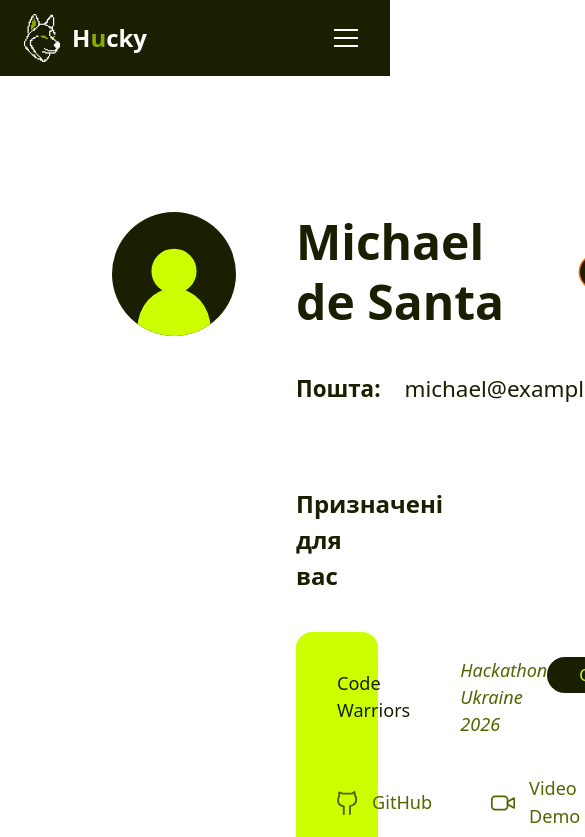
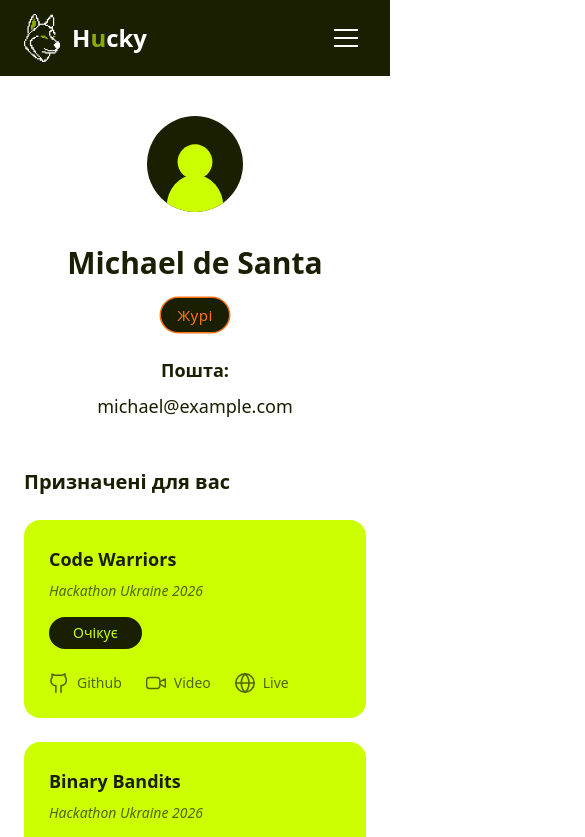
Before and after one commit to aidoteam10-art/Hucky, a SvelteKit app in the folder frontend/: page /profile in a window 390 px wide. Shown: the top 837 px of the page, 585 px wide, since content can reach past the window. Built offline with nearby package versions, Linux system fonts and the light colour scheme.

Commit message:
Додано адаптивнiсть до сторiнки профiлю

```diff
--- a/frontend/src/routes/(app)/profile/+page.svelte
+++ b/frontend/src/routes/(app)/profile/+page.svelte
@@ -22,251 +22,155 @@
             { name: "Fanta Anton Antonovych ", email: "anton@example.com", isCaptain: false }
         ],
         createdTournaments: [
-            {
-                id: 1,
-                title: "Hackathon Ukraine 2026",
-                description: "Національний хакатон для студентських команд. Створюйте інноваційні рішення за 48 годин.",
-                start_date: "2026-03-15T08:00:00.000Z",
-                current_state: "registration", // Відповідає StateTag
-                rounds: 5,
-                registered_teams: 24,
-                max_teams: 50
-            },
-            {
-                id: 2,
-                title: "Hackathon Ukraine 2026",
-                description: "Національний хакатон для студентських команд. Створюйте інноваційні рішення за 48 годин.",
-                start_date: "2026-03-15T08:00:00.000Z",
-                current_state: "active",
-                rounds: 5,
-                registered_teams: 24,
-                max_teams: 50
-            },
-            {
-                id: 3,
-                title: "Hackathon Ukraine 2026",
-                description: "Національний хакатон для студентських команд. Створюйте інноваційні рішення за 48 годин.",
-                start_date: "2026-03-15T08:00:00.000Z",
-                current_state: "registration",
-                rounds: 5,
-                registered_teams: 24,
-                max_teams: 50
-            },
-            {
-                id: 4,
-                title: "Hackathon Ukraine 2026",
-                description: "Національний хакатон для студентських команд. Створюйте інноваційні рішення за 48 годин.",
-                start_date: "2026-03-15T08:00:00.000Z",
-                current_state: "draft",
-                rounds: 5,
-                registered_teams: 24,
-                max_teams: 50
-            }
+            { id: 1, title: "Hackathon Ukraine 2026", description: "Національний хакатон для студентських команд.", start_date: "2026-03-15", current_state: "registration", rounds: 5, registered_teams: 24, max_teams: 50 },
+            { id: 2, title: "Hackathon Ukraine 2026", description: "Національний хакатон для студентських команд.", start_date: "2026-03-15", current_state: "active", rounds: 5, registered_teams: 24, max_teams: 50 },
+            { id: 3, title: "Hackathon Ukraine 2026", description: "Національний хакатон для студентських команд.", start_date: "2026-03-15", current_state: "registration", rounds: 5, registered_teams: 24, max_teams: 50 },
+            { id: 4, title: "Hackathon Ukraine 2026", description: "Національний хакатон для студентських команд.", start_date: "2026-03-15", current_state: "draft", rounds: 5, registered_teams: 24, max_teams: 50 }
         ],
-
         assignedTasks: [
-            {
-                team: "Code Warriors",
-                tournament: "Hackathon Ukraine 2026",
-                status: "pending",
-                id: "task-1", // Для переходу на сторінку оцінювання
-                links: { github: "https://github.com/...", video: "https://youtube.com/...", live: "https://demo.com" }
-            },
-            {
-                team: "Binary Bandits",
-                tournament: "Hackathon Ukraine 2026",
-                status: "pending",
-                id: "task-2",
-                links: { github: "https://github.com/...", video: "https://youtube.com/..." }
-            },
-            {
-                team: "Hard Coders",
-                tournament: "Hackathon Ukraine 2026",
-                status: "graded",
-                id: "task-3",
-                links: { github: "https://github.com/...", video: "https://youtube.com/...", live: "https://demo.com" }
-            }
+            { team: "Code Warriors", tournament: "Hackathon Ukraine 2026", status: "pending", id: "task-1", links: { github: "#", video: "#", live: "#" } },
+            { team: "Binary Bandits", tournament: "Hackathon Ukraine 2026", status: "pending", id: "task-2", links: { github: "#", video: "#" } },
+            { team: "Hard Coders", tournament: "Hackathon Ukraine 2026", status: "graded", id: "task-3", links: { github: "#", video: "#", live: "#" } }
         ],
     }
-
 </script>
 
+<main class="w-full px-6 md:px-16 lg:pl-28 lg:pr-30 py-10 lg:py-30 font-sans text-[#191F00] pb-20">
 
-<main class="w-full pl-28 py-30 font-sans text-[#191F00] pb-20 pr-30">
-    <section class="flex gap-15 items-start mb-20">
+    <section class="flex flex-col md:flex-row gap-8 lg:gap-15 items-center md:items-start mb-12 lg:mb-20 text-center md:text-left">
         <img
                 src={currentAvatar}
                 alt="Profile Avatar"
-                class="w-35 h-35 pt-4 transition-all duration-500 cursor-pointer"
+                class="w-24 h-24 lg:w-35 lg:h-35 pt-0 md:pt-4 transition-all duration-500 cursor-pointer"
                 on:mouseenter={() => currentAvatar = hoverAvatar}
                 on:mouseleave={() => currentAvatar = defaultAvatar}
         >
 
-        <div class="w-full pt-4 flex justify-between items-start">
+        <div class="w-full pt-0 md:pt-4 flex flex-col lg:flex-row justify-between items-center md:items-start gap-6">
             <div>
-                <div class="flex items-center gap-14 mb-10">
-                    <h1 class="text-[3rem] font-bold leading-tight">{user.name}</h1>
+                <div class="flex flex-col md:flex-row items-center gap-4 lg:gap-14 mb-6 lg:mb-10">
+                    <h1 class="text-3xl lg:text-[3rem] font-bold leading-tight">{user.name}</h1>
                     {#if role != 'none'}
                         <StateTag variant={role} />
                     {/if}
                 </div>
-                <div class="flex items-center gap-6">
-                    <span class="text-[1.4rem] font-semibold">Пошта:</span>
-                    <span class="text-[1.4rem] font-regular">{user.email}</span>
+                <div class="flex flex-col md:flex-row items-center gap-2 md:gap-6">
+                    <span class="text-lg lg:text-[1.4rem] font-semibold">Пошта:</span>
+                    <span class="text-lg lg:text-[1.4rem] font-regular">{user.email}</span>
                 </div>
                 {#if role === 'none'}
-                    <p class="text-[1.4rem] leading-relaxed font-regular text-[#696969] max-w-5xl mt-13.5">
+                    <p class="text-base lg:text-[1.4rem] leading-relaxed font-regular text-[#696969] max-w-5xl mt-6 lg:mt-13.5">
                         {user.emptyRole}
                     </p>
                 {/if}
             </div>
 
             {#if role === 'admin'}
-                <a href="/tournament_creation" class="flex items-center gap-6 border border-[#191F00] rounded-2xl px-7.5 py-4 hover:ring-1">
-                    <div class="bg-[#CCFF00] w-10 h-10 rounded-full flex items-center justify-center text-[1.65rem] font-semibold leading-none">
+                <a href="/tournament_creation" class="flex items-center gap-4 lg:gap-6 border border-[#191F00] rounded-2xl px-5 lg:px-7.5 py-3 lg:py-4 hover:ring-1 w-full md:w-auto justify-center">
+                    <div class="bg-[#CCFF00] w-8 h-8 lg:w-10 lg:h-10 rounded-full flex items-center justify-center text-xl lg:text-[1.65rem] font-semibold leading-none">
                         +
                     </div>
-                    <span class="text-[1.5rem] font-semibold">Створити новий турнір</span>
+                    <span class="text-lg lg:text-[1.5rem] font-semibold">Створити новий турнір</span>
                 </a>
             {/if}
         </div>
     </section>
 
-
     {#if role === 'admin'}
-        <h2 class="text-[1.5rem] font-semibold mb-13 ml-46">Створені вами турніри:</h2>
-
-        <div class="grid grid-cols-2 gap-12 max-w-7xl ml-46">
+        <h2 class="text-xl lg:text-[1.5rem] font-semibold mb-8 lg:mb-13 md:ml-32 lg:ml-46 text-center md:text-left">Створені вами турніри:</h2>
+        <div class="grid grid-cols-1 sm:grid-cols-2 gap-8 lg:gap-12 max-w-7xl md:ml-32 lg:ml-46">
             {#each user.createdTournaments as tournament}
                 <a href="/tournaments/{tournament.id}" class="block transition-transform duration-200 hover:scale-[1.01] active:scale-[0.99]">
                     <CardShell>
-                        <TournamentCard
-                                id={tournament.id}
-                                title={tournament.title}
-                                description={tournament.description}
-                                start_date={tournament.start_date}
-                                current_state={tournament.current_state}
-                                rounds={tournament.rounds}
-                                registered_teams={tournament.registered_teams}
-                                max_teams={tournament.max_teams}
-                        />
+                        <TournamentCard {...tournament} />
                     </CardShell>
                 </a>
             {/each}
         </div>
     {/if}
 
-
     {#if role === 'jury'}
-        <h2 class="text-[1.5rem] font-semibold mb-9.5 ml-46">Призначені для вас</h2>
-
-        <div class="space-y-6 ml-46 max-w-5xl">
+        <h2 class="text-xl lg:text-[1.5rem] font-semibold mb-6 lg:mb-9.5 md:ml-32 lg:ml-46">Призначені для вас</h2>
+        <div class="space-y-6 md:ml-32 lg:ml-46 max-w-5xl">
             {#each user.assignedTasks as task}
-                <a href="/tournaments/results/{task.id}?status={task.status}" class="block rounded-2xl py-6 px-10 border transition-all hover:scale-[1.01]
+                <a href="/tournaments/results/{task.id}?status={task.status}" class="block rounded-2xl py-6 px-6 lg:px-10 border transition-all hover:scale-[1.01]
                     {task.status === 'pending' ? 'bg-[#CCFF00] border-transparent' : 'bg-white border-[#B4B4B4]'}">
 
-                    <div class="flex justify-between items-start mb-6">
-                        <div class="flex items-center gap-12.5">
-                            <span class="text-[1.13rem] font-regular">{task.team}</span>
-                            <span class="text-[1.13rem] italic font-regular
-                                {task.status === 'pending' ? 'text-[#516600]' : 'text-[#696969]'}">
+                    <div class="flex flex-col sm:flex-row justify-between items-start gap-4 mb-6">
+                        <div class="flex flex-col md:flex-row md:items-center gap-2 lg:gap-12.5">
+                            <span class="text-lg lg:text-[1.13rem] font-bold sm:font-regular">{task.team}</span>
+                            <span class="text-sm lg:text-[1.13rem] italic font-regular {task.status === 'pending' ? 'text-[#516600]' : 'text-[#696969]'}">
                                 {task.tournament}
                             </span>
                         </div>
-
-                        <span class="px-8 py-1.5 rounded-full text-[1rem] font-light
-                            {task.status === 'pending' ? 'bg-[#191F00] text-[#CCFF00]' : 'bg-[#191F00] text-white'}">
+                        <span class="px-6 lg:px-8 py-1.5 rounded-full text-sm lg:text-[1rem] font-light bg-[#191F00] {task.status === 'pending' ? 'text-[#CCFF00]' : 'text-white'}">
                             {task.status === 'pending' ? 'Очікує' : 'Оцінено'}
                         </span>
                     </div>
 
-                    <div class="flex gap-20 {task.status === 'pending' ? 'text-[#516600]' : 'text-[#696969]'}">
-
-                        {#if task.links.github}
-                            <div class="flex items-center gap-3.5 text-[1.13rem]">
-                                <img src="/icons/github_green.svg" alt="GitHub" class="w-6 h-6"
-                                     style={task.status === 'graded' ? 'filter: grayscale(1);' : ''}>
-                                GitHub
+                    <div class="flex flex-wrap gap-6 lg:gap-20 {task.status === 'pending' ? 'text-[#516600]' : 'text-[#696969]'}">
+                        {#each Object.entries(task.links) as [type, url]}
+                            <div class="flex items-center gap-2 lg:gap-3.5 text-sm lg:text-[1.13rem]">
+                                <img src="/icons/{type === 'live' ? 'globe' : type === 'video' ? 'camera' : 'github'}_green.svg" alt={type} class="w-5 h-5 lg:w-6 lg:h-6" style={task.status === 'graded' ? 'filter: grayscale(1);' : ''}>
+                                {type.charAt(0).toUpperCase() + type.slice(1)}
                             </div>
-                        {/if}
-
-                        {#if task.links.video}
-                            <div class="flex items-center gap-3.5 text-[1.13rem]">
-                                <img src="/icons/camera_green.svg" alt="Video" class="w-6 h-6"
-                                     style={task.status === 'graded' ? 'filter: grayscale(1);' : ''}>
-                                Video Demo
-                            </div>
-                        {/if}
-
-                        {#if task.links.live}
-                            <div class="flex items-center gap-3.5 text-[1.13rem]">
-                                <img src="/icons/globe_green.svg" alt="Live" class="w-6 h-6"
-                                     style={task.status === 'graded' ? 'filter: grayscale(1);' : ''}>
-                                Live Demo URL
-                            </div>
-                        {/if}
+                        {/each}
                     </div>
                 </a>
             {/each}
         </div>
     {/if}
 
+    {#if role === 'participant'}
+        <h2 class="text-3xl lg:text-[2.5rem] font-bold mb-8 lg:mb-13 md:ml-32 lg:ml-46">Моя команда</h2>
 
-    {#if role === 'participant'}
-        <h2 class="text-[2.5rem] font-bold mb-13 ml-46">Моя команда</h2>
-
-        <div class="border border-[#B4B4B4] rounded-2xl px-8.5 py-6 mb-12 ml-46 max-w-5xl">
-            <div class="flex items-start gap-10">
-                <img src="/icons/team_profile.svg" alt="Team" class="w-22.5 h-22.5">
-
-                <div class="pt-2">
-                    <h3 class="text-[1.9rem] font-bold leading-tight mb-2">{user.teamName}</h3>
-                    <p class="text-[#696969] text-[1.13rem] underline decoration-solid [#696969]">{user.tournamentName}</p>
+        <div class="border border-[#B4B4B4] rounded-2xl px-6 lg:px-8.5 py-6 mb-8 lg:mb-12 md:ml-32 lg:ml-46 max-w-5xl">
+            <div class="flex flex-col sm:flex-row items-center sm:items-start gap-6 lg:gap-10 text-center sm:text-left">
+                <img src="/icons/team_profile.svg" alt="Team" class="w-16 h-16 lg:w-22.5 lg:h-22.5">
+                <div class="pt-0 lg:pt-2">
+                    <h3 class="text-2xl lg:text-[1.9rem] font-bold leading-tight mb-2">{user.teamName}</h3>
+                    <p class="text-[#696969] text-base lg:text-[1.13rem] underline decoration-solid">{user.tournamentName}</p>
                 </div>
             </div>
-
-            <div class="flex items-center gap-3 mt-9 text-[#696969]">
-                <div class="flex justify-start">
-                    <img src="/icons/school.svg" alt="School" class="w-6 h-6">
-                </div>
-                <span class="text-[1.2rem]">{user.schoolName}</span>
+            <div class="flex items-center justify-center sm:justify-start gap-3 mt-6 lg:mt-9 text-[#696969]">
+                <img src="/icons/school.svg" alt="School" class="w-5 h-5 lg:w-6 lg:h-6">
+                <span class="text-base lg:text-[1.2rem]">{user.schoolName}</span>
             </div>
         </div>
 
-        <div class="border border-[#B4B4B4] rounded-2xl p-9 mb-12 ml-46 max-w-5xl">
-            <h4 class="text-[1.3rem] font-semibold mb-9">Учасники ({user.teamMembers.length})</h4>
+        <div class="border border-[#B4B4B4] rounded-2xl p-6 lg:p-9 mb-8 lg:mb-12 md:ml-32 lg:ml-46 max-w-5xl">
+            <h4 class="text-lg lg:text-[1.3rem] font-semibold mb-6 lg:mb-9">Учасники ({user.teamMembers.length})</h4>
             <div class="space-y-4">
                 {#each user.teamMembers as member}
-                    <div class="bg-[#CCFF00] rounded-xl py-4.5 px-7.5 flex justify-between items-center">
+                    <div class="bg-[#CCFF00] rounded-xl py-4 px-5 lg:py-4.5 lg:px-7.5 flex flex-col sm:flex-row justify-between items-start sm:items-center gap-4">
                         <div>
-                            <p class="font-regular text-[1.13rem] mb-4">{member.name}</p>
-                            <div class="flex items-center gap-3.5 text-[#191F00]">
-                                <img src="/icons/mail_dark.svg" alt="Email" class="w-6 h-auto">
-                                <span class="text-[1.13rem] text-[#516600]">{member.email}</span>
+                            <p class="font-regular text-base lg:text-[1.13rem] mb-2 sm:mb-4">{member.name}</p>
+                            <div class="flex items-center gap-2 lg:gap-3.5 text-[#191F00]">
+                                <img src="/icons/mail_dark.svg" alt="Email" class="w-5 h-auto">
+                                <span class="text-sm lg:text-[1.13rem] text-[#516600] break-all">{member.email}</span>
                             </div>
                         </div>
                         {#if member.isCaptain}
-                            <span class="bg-[#191F00] text-[#CCFF00] text-[1rem] px-7 py-1.5 rounded-full font-light">Капітан</span>
+                            <span class="bg-[#191F00] text-[#CCFF00] text-xs lg:text-[1rem] px-5 lg:px-7 py-1.5 rounded-full font-light">Капітан</span>
                         {/if}
                     </div>
                 {/each}
             </div>
         </div>
 
-        <div class="bg-[#191F00] text-white rounded-2xl py-15 px-13 ml-46 flex justify-between items-center max-w-5xl">
-            <div>
-                <h3 class="text-[1.5rem] font-bold mb-12">{user.round}</h3>
-                <div class="flex gap-9">
-                    <a href="/tournaments/tourtask" class="bg-white text-[#191F00] text-[1.13rem] px-7.5 py-4 rounded-xl font-bold hover:bg-gray-200 transition">Подивитися завдання</a>
-                    <a href="/task_submission" class="bg-gradient-to-r from-[#BCEB01] to-[#EEFF00] text-[#191F00] text-[1.13rem] px-8 py-4 rounded-xl font-bold hover:brightness-90 transition-all">Здати роботу</a>
+        <div class="bg-[#191F00] text-white rounded-2xl py-8 px-6 lg:py-15 lg:px-13 md:ml-32 lg:ml-46 flex flex-col lg:flex-row justify-between items-center max-w-5xl gap-8">
+            <div class="w-full text-center lg:text-left">
+                <h3 class="text-xl lg:text-[1.5rem] font-bold mb-6 lg:mb-12">{user.round}</h3>
+                <div class="flex flex-col sm:flex-row gap-4 lg:gap-9 justify-center lg:justify-start">
+                    <a href="/tournaments/tourtask" class="bg-white text-[#191F00] text-base lg:text-[1.13rem] px-6 lg:px-7.5 py-3 lg:py-4 rounded-xl font-bold hover:bg-gray-200 transition">Подивитися завдання</a>
+                    <a href="/task_submission" class="bg-gradient-to-r from-[#BCEB01] to-[#EEFF00] text-[#191F00] text-base lg:text-[1.13rem] px-6 lg:px-8 py-3 lg:py-4 rounded-xl font-bold hover:brightness-90 transition-all">Здати роботу</a>
                 </div>
             </div>
-            <div class="text-right">
-                <p class="text-[1.13rem] mb-5">Часу залишилося</p>
-                <p class="text-[2.5rem] font-bold">{timeLeft}</p>
+            <div class="text-center lg:text-right">
+                <p class="text-sm lg:text-[1.13rem] opacity-70 mb-2 lg:mb-5">Часу залишилося</p>
+                <p class="text-3xl lg:text-[2.5rem] font-bold tracking-widest">{timeLeft}</p>
             </div>
         </div>
     {/if}
 
-
 </main>
--- a/frontend/src/routes/(app)/tournaments/description/+page.svelte
+++ b/frontend/src/routes/(app)/tournaments/description/+page.svelte
@@ -1,6 +1,6 @@
 <script>
     import StateTag from "../../../../components/StateTag.svelte";
-    let current_state = "completed";
+    let current_state = "registration"; // completed, active, registration
 
     let tournament = {
         name: "Hackathon Ukraine 2026",
@@ -107,11 +107,13 @@
         <div class="bg-[#191F00] rounded-[1.5rem] xl:rounded-[2rem] p-7 lg:p-12 xl:p-16 mt-14 flex flex-col lg:flex-row justify-between items-start lg:items-center text-white gap-8 lg:gap-10">
             <div class="w-full lg:w-auto">
                 <h3 class="text-lg xl:text-[1.6rem] font-bold mb-6 lg:mb-8">Раунд 1: {tournament.round}</h3>
-                <div class="flex flex-col sm:flex-row gap-4 xl:gap-12">
-                    <a href="/tournaments/tourtask" class="text-center bg-white text-[#191F00] font-bold py-3 px-8 rounded-xl text-[1rem] xl:text-[1.1rem] hover:bg-[#CBCBCB] transition-all">
+                <div class="flex flex-col sm:flex-row gap-4 xl:gap-12 w-full lg:w-auto">
+                    <a href="/tournaments/tourtask"
+                       class="w-full sm:w-fit text-center bg-white text-[#191F00] font-bold py-3 px-8 rounded-xl text-[1rem] xl:text-[1.1rem] hover:bg-[#CBCBCB] transition-all whitespace-nowrap">
                         Подивитися завдання
                     </a>
-                    <a href="/task_submission" class="text-center bg-[#CCFF00] text-[#191F00] font-bold py-3 px-8 rounded-xl text-[1rem] xl:text-[1.1rem] hover:bg-[#A9D207] transition-all">
+                    <a href="/task_submission"
+                       class="w-full sm:w-fit text-center bg-[#CCFF00] text-[#191F00] font-bold py-3 px-8 rounded-xl text-[1rem] xl:text-[1.1rem] hover:bg-[#A9D207] transition-all whitespace-nowrap">
                         Здати роботу
                     </a>
                 </div>
```
